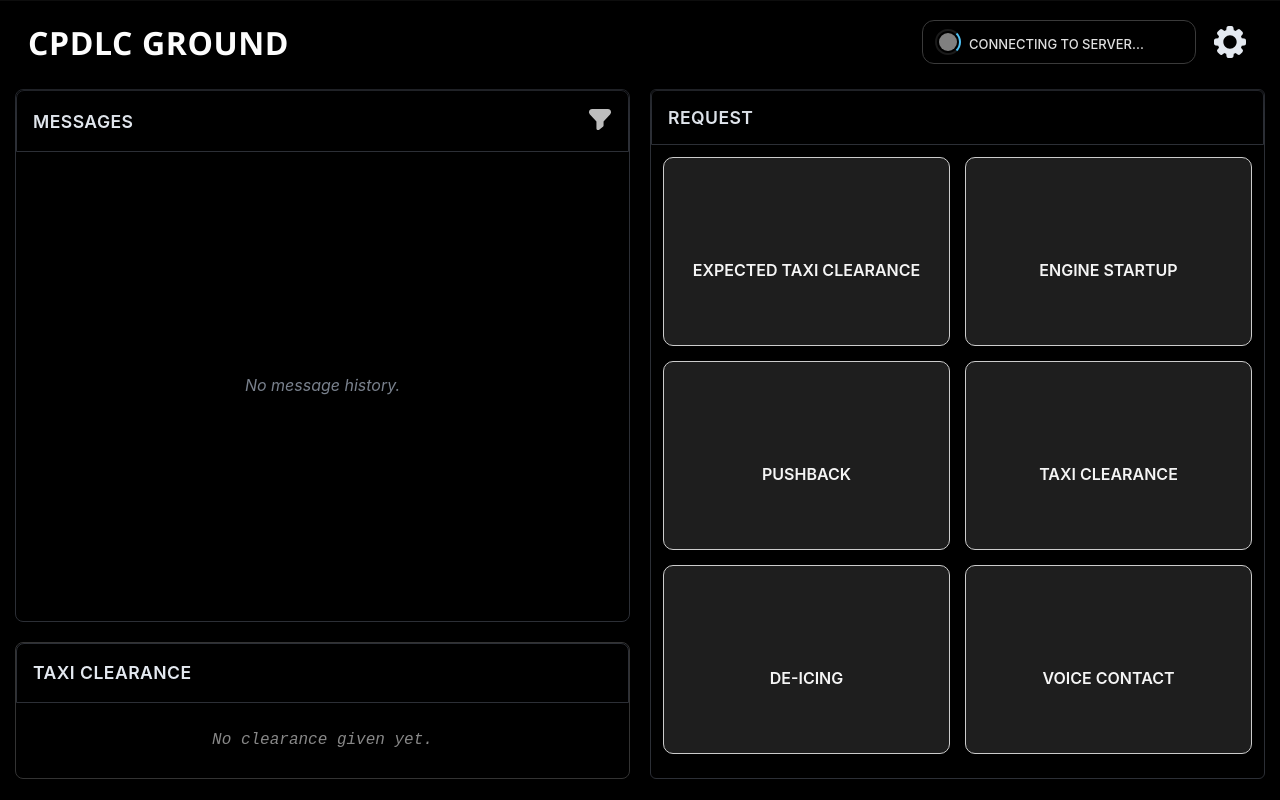
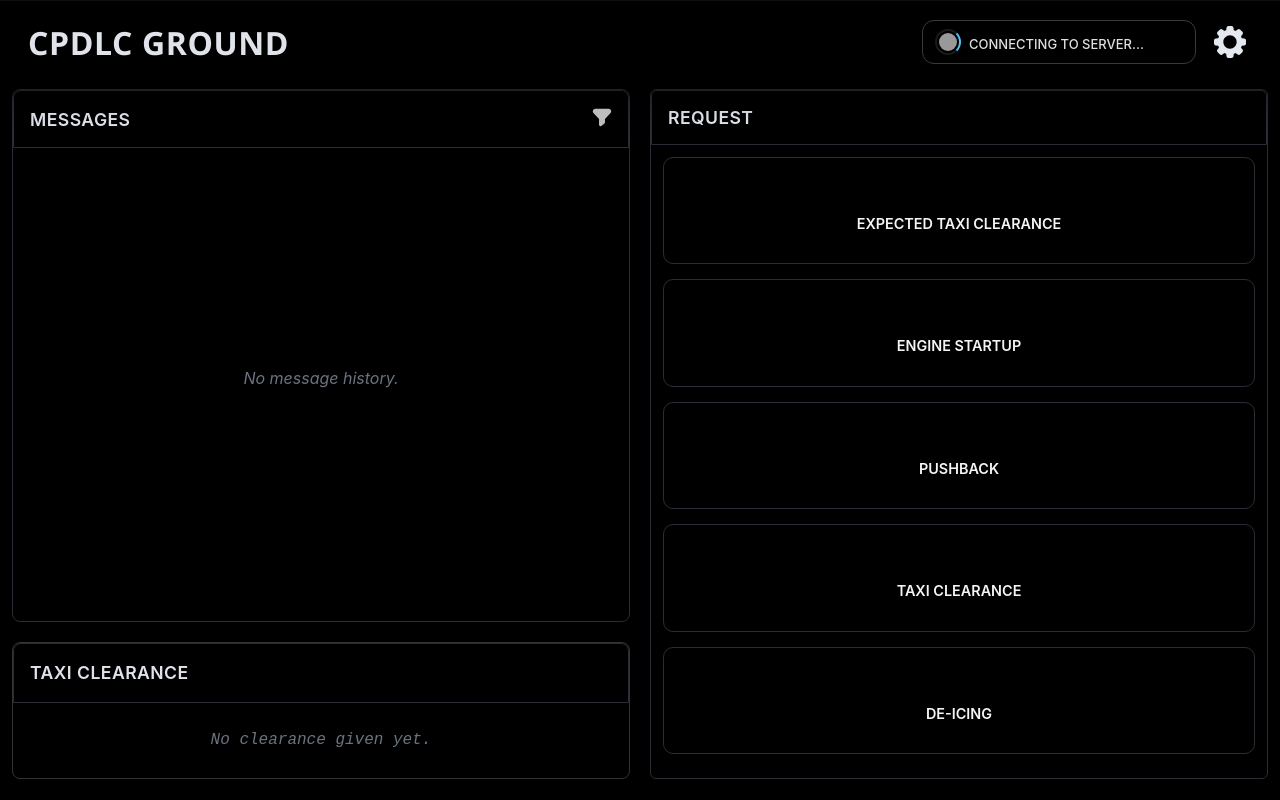
Before and after one commit to UXFlight/cpdlc-on-ground, a Flask app: page / in a window 1280 px wide. Run offline with Flask 3, Linux system fonts and the light colour scheme; some libraries are stand-ins or nearby versions.

Commit message:
more modern styles + no more voice contactr

```diff
--- a/app/routes/general.py
+++ b/app/routes/general.py
@@ -10,6 +10,5 @@ def index():
         {"label": "Pushback", "requestType": "pushback", "type": "pushback"},
         {"label": "Taxi Clearance", "requestType": "taxi_clearance"},
         {"label": "De-Icing", "requestType": "de_icing"},
-        {"label": "Voice Contact", "requestType": "request_voice_contact"},
     ]
     return render_template("index.html", request_overlays=request_overlays)
--- a/static/css/header.css
+++ b/static/css/header.css
@@ -14,7 +14,7 @@
 /* TITLE */
 .header-title {
   font-size: 2rem;
-  color: #fdfdfd;
+  color: var(--text-primary);
   font-weight: 700;
   letter-spacing: 0.6px;
   text-transform: uppercase;
@@ -59,7 +59,7 @@
   width: 18px;
   height: 18px;
   border-radius: 50%;
-  background-color: grey;
+  background-color: var(--color-closed);
   position: relative;
 }
 
@@ -79,15 +79,15 @@
 
 /* STATUS COLORS */
 .status-indicator.connected {
-  background-color: #4caf50;
+  background-color: var(--color-wilco);
 }
 
 .status-indicator.disconnected {
-  background-color: #e74c3c;
+  background-color: var(--color-error);
 }
 
 .status-indicator.partial {
-  background-color: #fbc02d;
+  background-color: var(--color-standby);
 }
 
 /* TOOLTIP */
@@ -96,7 +96,7 @@
   top: 45px;
   left: 0;
   background-color: #000;
-  color: #fff;
+  color: var(--text-light);
   padding: 16px 20px;
   border-radius: 8px;
   font-size: 0.85rem;
@@ -137,7 +137,7 @@
 }
 
 .status-text {
-  color: #fff;
+  color: var(--white);
   overflow: hidden;
   text-overflow: ellipsis;
   white-space: nowrap;
@@ -151,15 +151,15 @@
 }
 
 .status-dot.success {
-  background-color: #27ae60;
+  background-color: var(--color-success);
 }
 
 .status-dot.failure {
-  background-color: #c0392b;
+  background-color: var(--color-error);
 }
 
 .status-dot.pending {
-  background-color: #f1c40f;
+  background-color: var(--color-standby);
 }
 
 .status-dot.pulse {
@@ -188,7 +188,7 @@
 .timestamp-line {
   display: flex;
   justify-content: space-between;
-  color: #bbb;
+  color: var(--text-muted);
   font-size: 0.9rem;
 }
 
@@ -198,7 +198,7 @@
 
 .timestamp-value {
   font-style: italic;
-  color: #aaa;
+  color: var(--text-secondary);
 }
 
 /* SETTING ICON */
--- a/static/css/logs.css
+++ b/static/css/logs.css
@@ -3,7 +3,6 @@
     display: flex;
     flex-direction: column;
     height: 100%;
-    gap: 10px;
     font-family: 'Inter', sans-serif;
     overflow-y: auto;
 }
@@ -15,22 +14,28 @@
     justify-content: space-between;
 }
 
-#message-header .icon-wrap svg {
-    width: 24px;
-    height: 24px;
+#filter-icon {
+    width: 20px;
+    height: 20px;
     opacity: 0.8;
     cursor: pointer;
     transition: opacity 0.2s ease;
+    fill: var(--text-primary);
+    stroke: var(--text-primary)
 }
 
-#message-header .icon-wrap svg:hover {
+#filter-icon:hover {
     opacity: 1;
+}
+
+#filter-icon.filtered {
+    fill: var(--bg-black);
 }
 
 /* LOG BOX */
 .log-box {
     display: flex;
-    flex-direction: column-reverse;
+    flex-direction: column;
     border-radius: 12px;
     gap: 16px;
     flex-grow: 1;
@@ -140,7 +139,7 @@
     content: "ATC RESPONSE";
     font-size: 0.7rem;
     font-weight: 700;
-    color: var(--accent-green);
+    color: var(--color-new);
     background: var(--bg-tertiary);
     border: 1px solid var(--border-primary);
     padding: 6px 12px;
--- a/static/css/request.css
+++ b/static/css/request.css
@@ -8,8 +8,7 @@
 
 .request-list {
     display: grid;
-    grid-template-columns: repeat(2, 1fr);
-    grid-template-rows: repeat(3, 1fr);
+    grid-template-rows: repeat(5, 1fr);
     gap: 15px;
     height: 100%;
     overflow: hidden;
@@ -17,17 +16,52 @@
     padding: 12px;
 }
 
+/*! TEMP */
+div.overlay:nth-child(5) {
+    grid-column: 1 / -1;
+}
+
+.request-title {
+    display: flex;
+    align-items: center;
+    justify-content: space-between;
+}
+
+.more-link {
+    font-size: 0.7em;
+    color: var(--text-secondary);
+    text-decoration: none;
+    font-weight: 600;
+    transition: color 0.2s ease;
+    display: flex;
+    align-items: center;
+}
+
+.more-link::after {
+    content: '→';
+    display: inline-block;
+    margin-left: 4px;
+    transition: transform 0.2s ease;
+}
+
+.more-link:hover {
+    color: var(--text-primary);
+}
+
+.more-link:hover::after {
+    transform: translateX(2px);
+}
+
 /* OVERLAY */
 .overlay {
     display: flex;
     flex-direction: column;
     justify-content: space-between;
-    background-color: #1e1e1e;
     border-radius: 10px;
-    border: 1px solid #ccc;
+    border: 1px solid var(--border-primary);
     padding: 12px;
     transition: box-shadow 0.3s ease, border-color 0.3s ease;
-    box-shadow: 0 4px 12px rgba(0, 0, 0, 0.3);
+    box-shadow: var(--shadow-md);
     cursor: pointer;
     overflow: hidden;
 }
@@ -60,14 +94,14 @@
     text-align: center;
     transition: transform 0.3s ease, font-size 0.3s ease, color 0.3s ease, margin 0.3s ease;
     transform: translateY(0%);
-    margin-top: 90px;
+    margin-top: 45px;
 }
 
 .overlay.open .overlay-title {
     transform: translateY(-5%);
     font-size: 0.95rem;
     color: var(--color-requested);
-    margin-top: 20px;
+    margin-top: 10px;
 }
 
 .overlay.open[data-requesttype="pushback"] .overlay-title {
@@ -83,7 +117,7 @@
     flex: 1;
     text-align: center;
     width: 100%;
-    font-size: inherit;
+    font-size: 0.9rem;
 }
 
 .status-icons {
--- a/static/css/style.css
+++ b/static/css/style.css
@@ -13,36 +13,58 @@
 
     /* Tick + overlay base */
     --color-success:     #6cc24a;
-    --color-error-glow:  rgba(255, 76, 76, 0.55);
-    --color-bg-dim:      #1a1a1a;
+    --color-error-glow:  0 0 12px 3px rgba(255, 76, 76, 0.55);
     --color-fg-dark:     #222;
 
     /* General theme */
-    --bg-primary: #0b0c10;
-    --bg-secondary: #121317;
-    --bg-tertiary: #1c1e24;
-    --bg-card: #1a1b1f;
-    --bg-response: #101217;
-    --border-primary: #2c2f36;
-    --border-accent: #202328;
-    --text-primary: #e4e9f0;
-    --text-secondary: #aeb6c1;
-    --text-muted: #79818d;
-    --accent-blue: #4aa8ff;
-    --accent-green: #2ecc71;
+    --bg-primary: #010101;
+    --bg-secondary: #111317;
+    --bg-tertiary: #16181e;
+    --bg-card: #1a1c23;
+    --bg-response: #101216;
+    --border-primary: #2a2d34;
+    --text-primary: #e0e3ea;
+    --text-secondary: #a0a6b4;
+    --text-muted: #6c7380;
     --shadow-md: 0 4px 16px rgba(0, 0, 0, 0.3);
     --shadow-lg: 0 8px 32px rgba(0, 0, 0, 0.4);
+
+    --selection-bg: rgba(255, 255, 255, 0.12);
+    --selection-glow: 0 0 6px rgba(255, 255, 255, 0.4);
+    --text-light: #d5d8e0;
+
+    --hover-blue-bg: rgba(74, 168, 255, 0.05);
+    --flash-blue-bg: rgba(74, 168, 255, 0.2);
+    --flash-blue-glow: rgba(74, 168, 255, 0.4);
+    --timer-bg: #e5e7eb;
+    --white: #ffffff;
+    --bg-black: #000000;
+
+    --btn-gradient-dark-top: #3c3c3c;
+    --btn-gradient-dark-bottom: #2a2a2a;
+    --btn-bg: #2b2b2b;
+
+    --color-wilco-disabled: #a5d6a7;
+    --color-error-hover: #d32f2f;
+    --color-error-disabled: #ef9a9a;
+    --shadow-error-soft: 0 4px 10px rgba(214, 19, 5, 0.5);
+    --text-inverse: #0e1012;
+
+    --hover-token-bg: #233447;
+    --text-disabled: #4f5562;
+    --token-next-bg: #1f2a3f;
 }
+
 ::selection {
-    background: rgba(255, 255, 255, 0.12);
-    color: #f5f5f5;
-    text-shadow: 0 0 6px rgba(255, 255, 255, 0.4);
+    background: var(--selection-bg);
+    color: var(--text-light);
+    text-shadow: var(--selection-glow);
 }
 
 ::-moz-selection {
-    background: rgba(255, 255, 255, 0.12);
-    color: #f5f5f5;
-    text-shadow: 0 0 6px rgba(255, 255, 255, 0.4);
+    background: var(--selection-bg);
+    color: var(--text-light);
+    text-shadow:var(--selection-glow);
 }
 
 * {
@@ -57,10 +79,9 @@ body, html {
 
 body {
     font-family: 'Inter', sans-serif;
-    color: #fff;
     margin: 0;
     padding: 0;
-    background-color: #000;
+    background-color: var(--bg-black);
 }
 
 /* TYPOGRAPHY */
@@ -89,7 +110,7 @@ h2 {
     grid-template-columns: 1fr 1fr;
     grid-template-rows: 1fr auto;
     height: calc(100vh - 100px);
-    padding: 5px 15px;
+    padding: 5px 12px;
     gap: 20px;
 }
 
@@ -140,18 +161,18 @@ button:disabled {
   text-align: center;
   font-size: 15px;
   font-weight: 500;
-  box-shadow: 0 4px 12px rgba(0, 0, 0, 0.15);
+  box-shadow: var(--shadow-md);
   pointer-events: auto;
   transition: all 0.4s ease;
   opacity: 1;
 }
 
 .snackbar-error {
-  background-color: #e74c3c;
+  background-color: var(--color-error);
 }
 
 .snackbar-success {
-  background-color: #2ecc71;
+  background-color: var(--color-success);
 }
 
 .fade-out {
--- a/static/css/taxi-clearance.css
+++ b/static/css/taxi-clearance.css
@@ -3,7 +3,7 @@
     border-radius: 8px;
     border: 1px solid #333;
     max-width: 100%;
-    box-shadow: 0 2px 8px rgba(0,0,0,0.5);
+    box-shadow: var(--shadow-lg);
     transition: all 0.3s ease;
     grid-row: 2;
 }
@@ -22,7 +22,7 @@
     color: var(--color-loaded);
 }
 .taxi-clearance-box.active .clearance-box {
-    color: #e0f0ff;
+    color: var(--text-primary);
 }
 
 @keyframes clearancePulse {
@@ -50,7 +50,7 @@
     display: flex;
     align-items: center;
     justify-content: center;
-    color: #888;
+    color: var(--text-muted);
     font-style: italic;
 }
 
@@ -64,9 +64,9 @@
 
 /* INDIVIDUAL TOKEN */
 .taxi-token {
-    background-color: #1a1a1a;
+    background-color: var(--color-bg-dim);
     border: 1px solid var(--color-loaded);
-    color: #e2eefd;
+    color: var(--text-primary);
     border-radius: 4px;
     padding: 6px 12px;
     font-size: 1rem;
@@ -79,21 +79,21 @@
 }
 
 .taxi-token:hover {
-    background-color: #233447;
+    background-color: var(--hover-token-bg);
 }
 
 /* STATES */
 .taxi-token.done {
-    background-color: #222;
-    color: #777;
-    border-color: #333;
+    background-color: var(--color-fg-dark);
+    color: var(--text-disabled);
+    border-color: var(--border-primary);
     opacity: 0.6;
 }
 
 .taxi-token.next {
-    background-color: #1f2a3f;
+    background-color: var(--token-next-bg);
     border-color: var(--color-loaded);
-    color: #ffffff;
+    color: var(--white);
     font-weight: 600;
 }
 
```
Also changed, not shown: other parts of static/css/logs.css (+15 -23 lines), other parts of static/css/request.css (+28 -27 lines), static/css/pilot-buttons.css (+45 -33 lines), static/css/status.css (+28 -16 lines).
